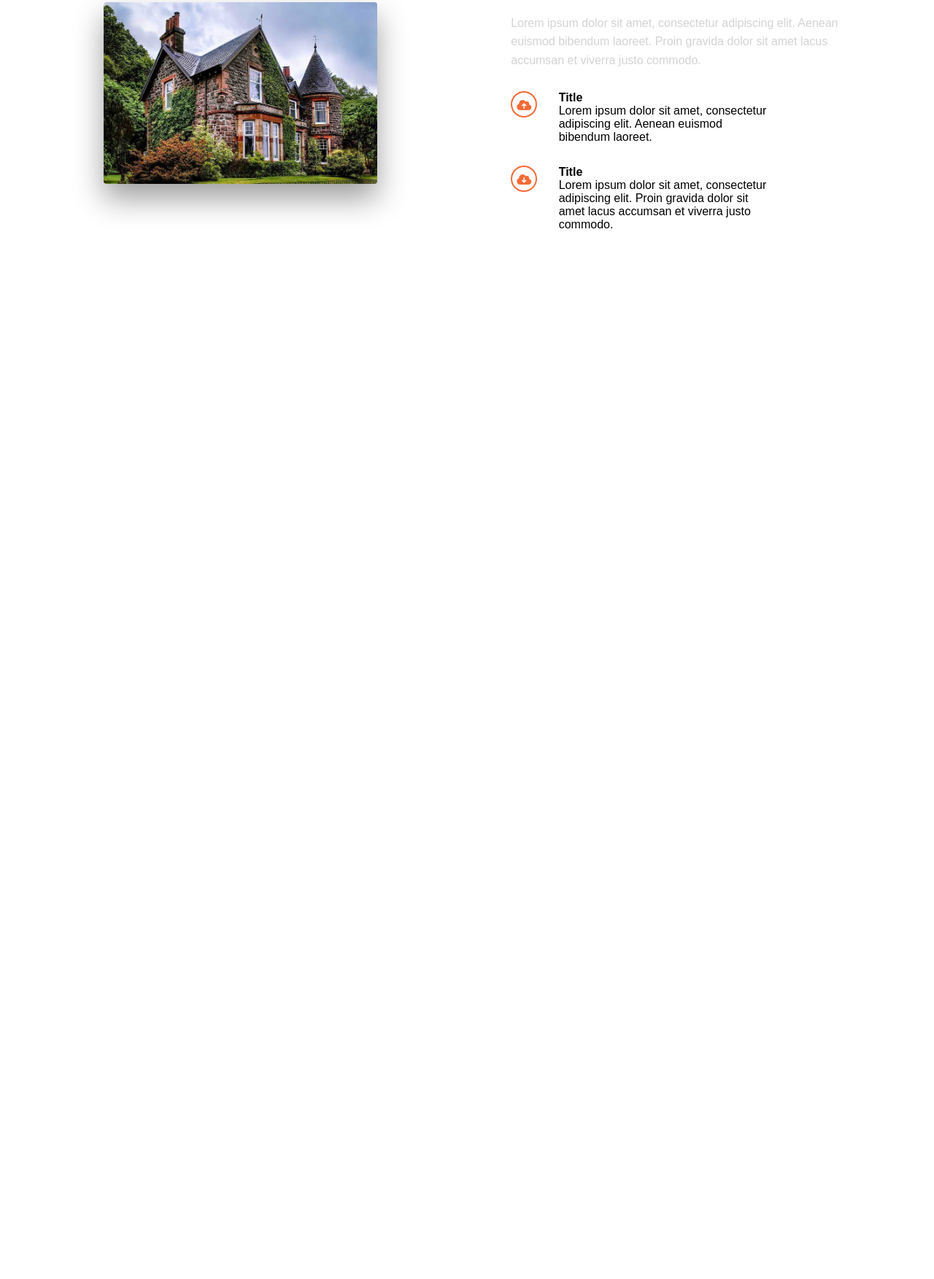
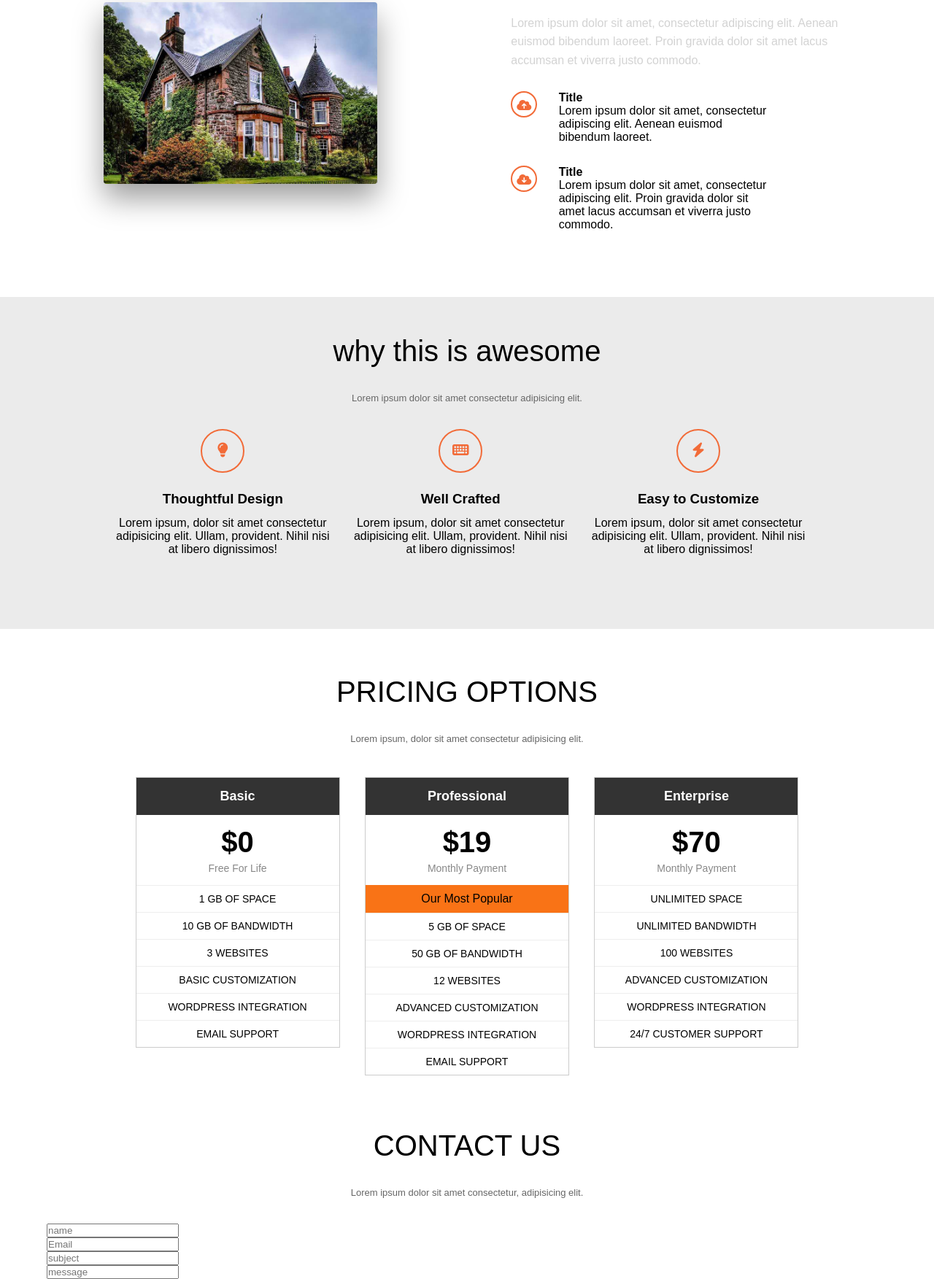
Before and after one commit to YousefElsayed9/YousefElsayed9, a plain HTML site: page task session 3/index.html in a window 1280 px wide. Shown: the part 1883-3636 px from the top of the page at 73% size. Before the commit the page ends 2290 px from the top, so only its background shows below. Drawn offline with Linux system fonts and the light colour scheme.

Commit message:
Add files via upload

```diff
--- a/task session 3/assets/css/style.css
+++ b/task session 3/assets/css/style.css
@@ -324,3 +324,119 @@ form button {
   vertical-align: top;
   padding-left: 25px;
 }
+
+.why-this-is-awesome{
+  background-color: rgba(211, 211, 211, 0.459);
+  padding: 4% 0;
+}
+.why{
+  text-align: center;
+}
+
+.why h3{
+  margin-bottom: 3%;
+  font-size: 40PX;
+  font-weight: 200;
+}
+
+.why p{
+  color: #666;
+  margin-bottom: 3%;
+  font-size: 13PX;
+}
+.content5{
+  margin-left: 7%;
+}
+.why-this{
+  display: inline-block;
+  width: 30%;
+  text-align: center;
+}
+
+.why-this i{
+  width: 60px;
+  height: 60px;
+  border: #f26b38 solid 2px;
+  border-radius: 50%;
+  padding-bottom: 5px;
+  vertical-align: top;
+  font-size: 20px;
+  margin-bottom: 8%;
+  padding-top: 17px;
+  color: #f26b38;
+
+}
+.why-this h3{
+  margin-bottom: 4%;
+
+}
+.why-this p{
+  margin-bottom: 15%;
+  padding: 0 10px;
+}
+
+
+.pricing-container {
+  text-align: center;
+
+}
+
+.plan {
+  display: inline-block;
+  width: 280px;
+  background: white;
+  margin: 10px 15px;
+  vertical-align: top;
+  border: 1px solid #ccc;
+  padding: 0;
+  position: relative;
+}
+
+.plan h3 {
+  background-color: #333;
+  color: white;
+  margin: 0;
+  padding: 15px 0;
+  font-size: 18px;
+}
+
+.plan .price {
+  font-size: 40px;
+  font-weight: bold;
+  margin: 15px 0 5px;
+}
+
+.plan .free,
+.plan .monthly {
+  font-size: 14px;
+  color: #888;
+  margin-bottom: 15px;
+}
+
+.plan ul {
+  list-style: none;
+  padding: 0;
+  margin: 0;
+}
+
+.plan ul li {
+  padding: 10px 0;
+  border-top: 1px solid #eee;
+  font-size: 14px;
+  text-transform: uppercase;
+}
+
+.plan .tag{
+  background-color: #f97316;
+  padding: 10px;
+}
+
+
+.pricing-options{
+  margin: 5% 0;
+}
+
+.contact-input ,.contact-input2{
+  display: inline-block;
+  width:  30%;
+}
--- a/task session 3/index.html
+++ b/task session 3/index.html
@@ -145,7 +145,120 @@
     </div>
   </section>
 
+  <section class="why-this-is-awesome">
+    <div class="container5 container">
+      <div class="why">
+        <h3>why this is awesome</h3>
+        <p>Lorem ipsum dolor sit amet consectetur adipisicing elit.</p>
+      </div>
+
+      <div class="content5">
+         <div class="why-this">
+        <i class="fa-solid fa-lightbulb"></i>
+        <h3>Thoughtful Design</h3>
+        <p>Lorem ipsum, dolor sit amet consectetur adipisicing elit. Ullam, provident. Nihil nisi at libero dignissimos!</p>
+
+      </div>
+      <div class="why-this">
+        <i class="fa-solid fa-keyboard"></i>
+        <h3>Well Crafted</h3>
+        <p>Lorem ipsum, dolor sit amet consectetur adipisicing elit. Ullam, provident. Nihil nisi at libero dignissimos!</p>
+
+      </div>
+
+      <div class="why-this">
+        <i class="fa-solid fa-bolt"></i>
+        <h3>Easy to Customize</h3>
+        <p>Lorem ipsum, dolor sit amet consectetur adipisicing elit. Ullam, provident. Nihil nisi at libero dignissimos!</p>
+
+      </div>
+      </div>
+    </div>
+  </section>
+
+  <section class="pricing-options">
+    <div class="container6 container">
+
+      <div class="pricing why">
+        <h3>PRICING OPTIONS</h3>
+        <p>Lorem ipsum, dolor sit amet consectetur adipisicing elit.</p>
+      </div>
+          <div class="pricing-container">
+
+      <div class="plan">
+        <h3>Basic</h3>
+        <div class="price">$0</div>
+        <p class="free">Free For Life</p>
+        <ul>
+          <li>1 GB of space</li>
+          <li>10 GB of bandwidth</li>
+          <li>3 websites</li>
+          <li>Basic customization</li>
+          <li>WordPress integration</li>
+          <li>Email support</li>
+        </ul>
+      </div>
 
 
+      <div class="plan popular">
+        <h3>Professional</h3>
+        <div class="price">$19</div>
+        <p class="monthly monthly1">Monthly Payment</p>
+        <div class="tag">Our Most Popular</div>
+        <ul>
+          <li>5 GB of space</li>
+          <li>50 GB of bandwidth</li>
+          <li>12 websites</li>
+          <li>Advanced customization</li>
+          <li>WordPress integration</li>
+          <li>Email support</li>
+        </ul>
+      </div>
+
+
+      <div class="plan">
+        <h3>Enterprise</h3>
+        <div class="price">$70</div>
+        <p class="monthly">Monthly Payment</p>
+        <ul>
+          <li>Unlimited space</li>
+          <li>Unlimited bandwidth</li>
+          <li>100 websites</li>
+          <li>Advanced customization</li>
+          <li>WordPress integration</li>
+          <li>24/7 customer support</li>
+        </ul>
+      </div>
+    </div>
+    </div>
+  </section>
+
+  <section class="contact us">
+    <div class="container7 container">
+      <div class="why">
+        <h3>CONTACT US</h3>
+        <p>Lorem ipsum dolor sit amet consectetur, adipisicing elit.</p>
+      </div>
+
+      <div class="contact-input">
+        <form action="">
+          <input class="in" type="text" placeholder="name">
+
+          <input class="in" type="email" placeholder="Email">
+
+          <input class="in" type="text" placeholder="subject">
+
+
+
+
+        </form>
+        <div class="contact-input2">
+        <form action="" class="out">
+           <input type="text" placeholder="message">
+        </form>
+        </div>
+      </div>
+    </div>
+  </section>
 </body>
 </html>
```
